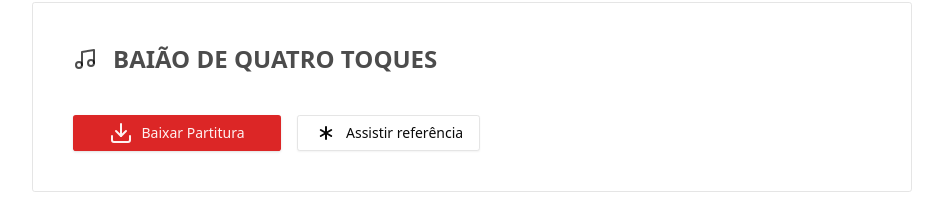
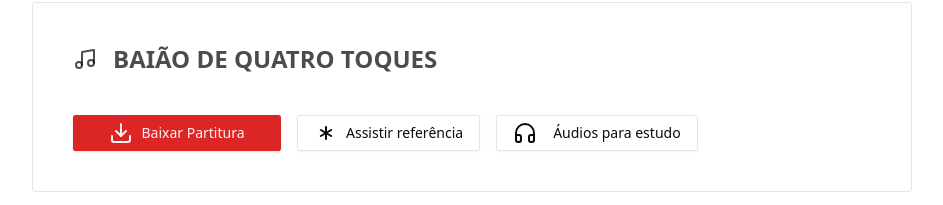
Before and after one commit to alexsandersouzafr/colorau-apoio, a Next.js app: page / in a window 1280 px wide. Shown: the part 1626-1831 px from the top of the page, without its empty margins (168-1111 px from the left). Built offline with nearby package versions, Linux system fonts and the light colour scheme.

Commit message:
audios baiao

```diff
--- a/public/table-content.ts
+++ b/public/table-content.ts
@@ -47,6 +47,8 @@ export const repertoire: MusicItem[] = [
     name: "Baião de Quatro Toques",
     score: "/baiao.pdf",
     reference: "https://www.youtube.com/watch?v=uDeem9Qjmhk",
+    audios:
+      "https://drive.google.com/drive/folders/1wtzXygIKaYhqfufMXyZo8LZDhn5qIdCs?usp=drive_link",
   },
   {
     name: "Nyon Nyon Nyon",
```
